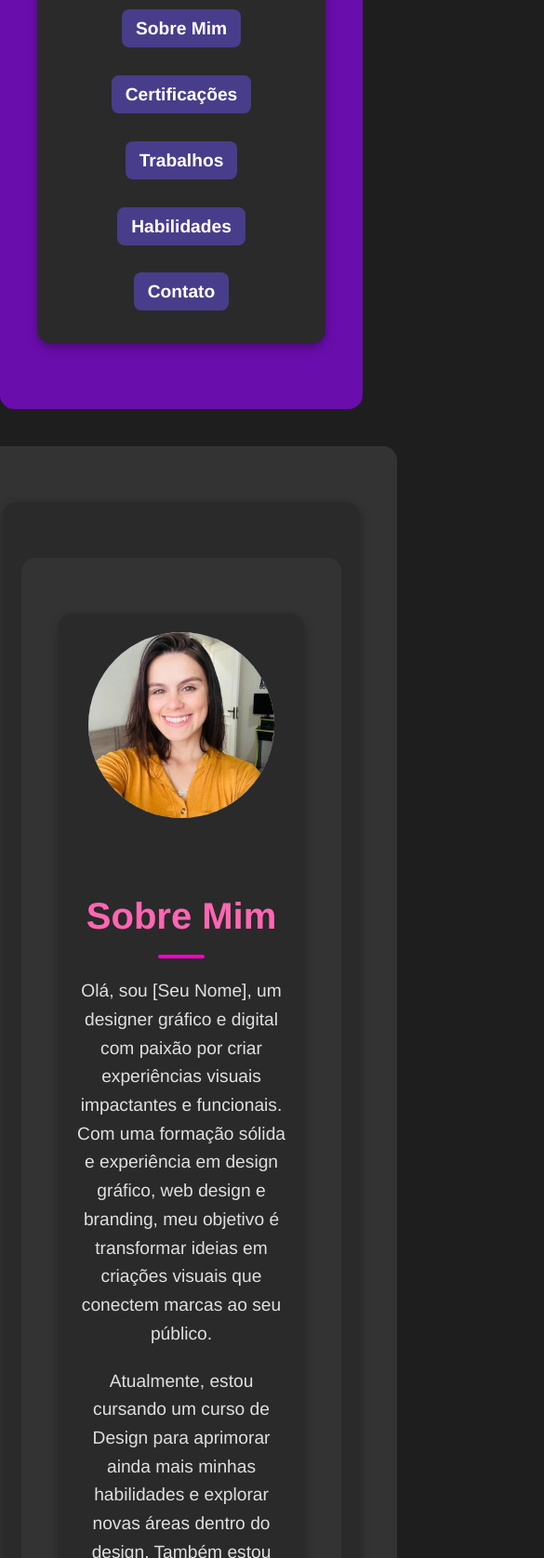
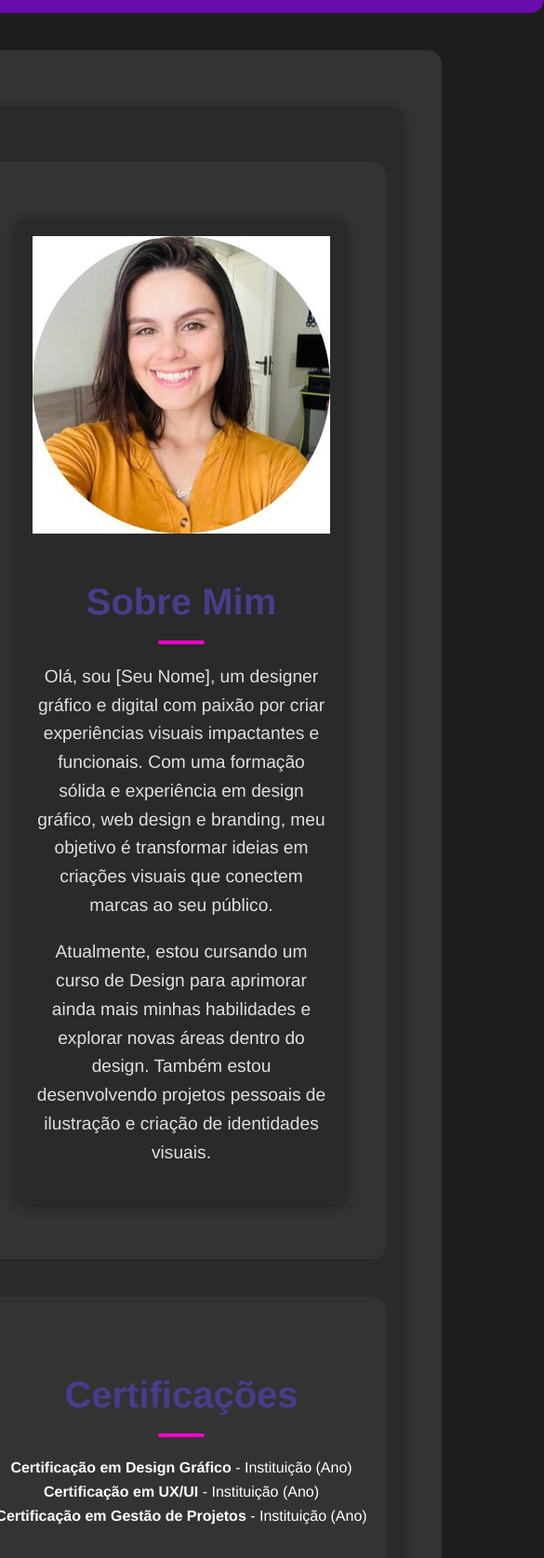
Before and after one commit to jesscatt/Portf-lio, a plain HTML site: page index.html in a window 390 px wide. Shown: the part 324-2000 px from the top of the page at 93% size, 585 px wide, since content can reach past the window. Drawn offline with Linux system fonts and the light colour scheme.

Commit message:
Update styles.css

```diff
--- a/styles.css
+++ b/styles.css
@@ -1,4 +1,3 @@
-
 /* Estilos Gerais */
 body {
   font-family: 'Helvetica Neue', Arial, sans-serif;
@@ -67,7 +66,7 @@ nav ul li a {
   font-size: 1.2rem;
   padding: 10px 15px;
   border-radius: 8px;
-  background-color: #483D8B; /* Ajuste no rosa para mais contraste */
+  background-color: #483D8B; /* Ajuste no rosa para roxo escuro */
   transition: background-color 0.3s ease;
 }
 
@@ -86,7 +85,7 @@ section {
 section h2 {
   font-size: 2.5rem;
   margin-bottom: 20px;
-  color: #ff66b2; /* Rosa claro */
+  color: #483D8B; /* Roxo escuro */
 }
 
 section h2::after {
@@ -132,137 +131,3 @@ ul {
 }
 
 ul li {
-  margin-bottom: 20px;
-}
-
-a {
-  text-decoration: none;
-  color: #ff66b2; /* Rosa claro */
-  font-weight: bold;
-  font-size: 1.2rem;
-  position: relative;
-  transition: color 0.3s ease;
-}
-
-a::after {
-  content: '';
-  position: absolute;
-  width: 0;
-  height: 2px;
-  display: block;
-  background: #ff00cc; /* Rosa brilhante */
-  transition: width 0.3s;
-  left: 0;
-  bottom: -5px;
-}
-
-a:hover::after {
-  width: 100%;
-}
-
-a:hover {
-  color: #ff00cc; /* Rosa mais vibrante no hover */
-}
-
-/* Habilidades, Formação e Certificações */
-.skills-list {
-  display: grid;
-  grid-template-columns: 1fr 1fr;
-  gap: 20px;
-  text-align: left;
-}
-
-.skills-list li {
-  background-color: #3b3750; /* Roxo escuro */
-  padding: 15px;
-  border-radius: 10px;
-  box-shadow: 0 2px 8px rgba(0, 0, 0, 0.3);
-  transition: transform 0.3s ease, box-shadow 0.3s ease;
-}
-
-.skills-list li:hover {
-  transform: translateY(-5px);
-  box-shadow: 0 4px 16px rgba(255, 85, 170, 0.4); /* Sombra rosa */
-}
-
-.skills-list li strong {
-  color: #ff66b2; /* Destaque rosa */
-  font-size: 1.1rem;
-}
-
-/* Contato */
-.contact-list li {
-  margin-bottom: 15px;
-}
-
-.contact-list li a {
-  font-size: 1.2rem;
-  color: #ff66b2; /* Rosa claro */
-  text-decoration: none;
-  transition: color 0.3s ease;
-}
-
-.contact-list li a:hover {
-  color: #ff00cc; /* Rosa vibrante */
-}
-
-/* Rodapé */
-footer {
-  background-color: #6a0dad; /* Roxo escuro */
-  color: white;
-  padding: 20px;
-  width: 100%;
-  text-align: center;
-  margin-top: 40px;
-  border-radius: 15px;
-}
-
-footer p {
-  margin: 0;
-  font-size: 1rem;
-}
-
-/* Responsividade */
-@media (max-width: 768px) {
-  .gallery {
-    grid-template-columns: 1fr;
-  }
-
-  .skills-list {
-    grid-template-columns: 1fr;
-  }
-
-  nav ul {
-    flex-direction: column;
-  }
-}
-/* Seção Sobre Mim */
-.sobre-container {
-  display: flex;
-  align-items: center;
-  justify-content: space-between;
-  gap: 20px; /* Espaço entre imagem e texto */
-  flex-wrap: wrap; /* Permite quebra em telas menores */
-}
-
-.foto-sobre-mim {
-  width: 200px;
-  height: auto;
-  border-radius: 50%; /* Deixa a imagem circular */
-}
-
-.sobre-texto {
-  flex: 1; /* O texto ocupará o espaço restante */
-  color: #e0e0e0;
-}
-
-@media (max-width: 768px) {
-  .sobre-container {
-    flex-direction: column; /* Em telas menores, a imagem ficará acima do texto */
-    text-align: center;
-  }
-
-  .foto-sobre-mim {
-    margin-bottom: 20px;
-  }
-}
```
